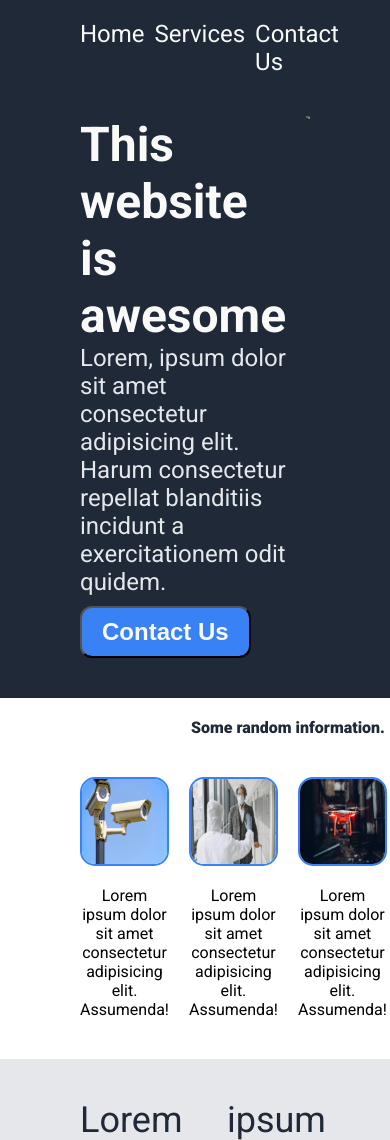
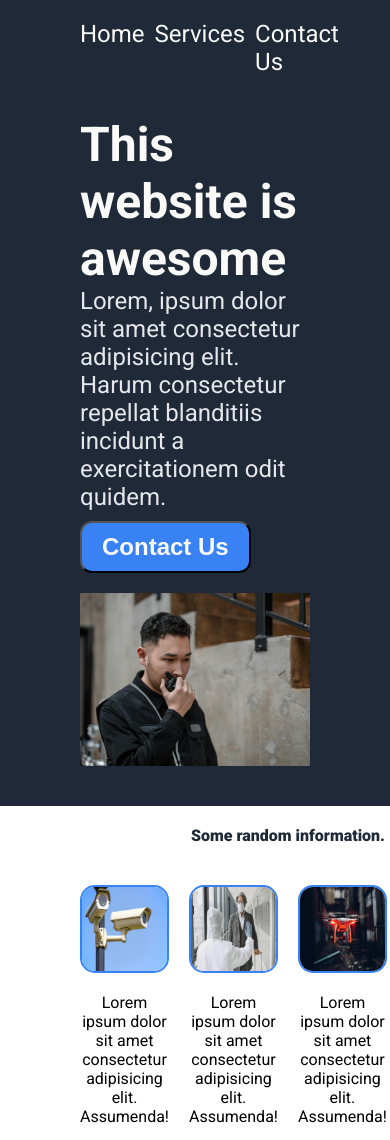
Before and after one commit to efeog49/odinproject, a plain HTML site: page Project-Landing-Page/index.html in a window 390 px wide. Shown: the top 1140 px of the page. Drawn offline with Linux system fonts and the light colour scheme.

Commit message:
responsive in progress

```diff
--- a/Project-Landing-Page/index.html
+++ b/Project-Landing-Page/index.html
@@ -21,13 +21,13 @@
     </header>
     <main class="main-wrper">
         <section class="main-section-wrper">
-            <section>
+            <section class="left-inner-main-section">
                 <h1>This website is awesome</h1>
                 <p>Lorem, ipsum dolor sit amet consectetur adipisicing elit. Harum consectetur repellat blanditiis incidunt a exercitationem odit quidem.
                 </p>
                 <button>Contact Us</button>
             </section>
-            <section>
+            <section class="right-inner-main-section">
                 <figure>
                     <img src="image/main-photo-800-600.png" alt="guard on patrol" width="800" height="600" title="security guard on patrol">
                 </figure>
--- a/Project-Landing-Page/style.css
+++ b/Project-Landing-Page/style.css
@@ -23,6 +23,7 @@
     --quote-section-font-size: 36px;
     --quote-section-font-style: light italic;
     --quote-section-txt-color: #1F2937;
+    --button-font-weight: 600;
 }
 img {
     display: block;
@@ -33,7 +34,7 @@ button {
     background: var(--button-color-call-to-action);
     color: var(--hder-logo-txt-color);
     padding: 10px 20px;
-    font-weight: var(--info-section-font-weight);
+    font-weight: var(--button-font-weight);
     font-size: var(--secondary-hder-font-size);
     border-radius: 12px;
     cursor: pointer;
@@ -76,6 +77,8 @@ body {
     display: flex;
     gap: 20px;
     justify-items: center;
+    flex-grow: 1;
+    flex-wrap: wrap;
 
 }
 .main-section-wrper h1 {
@@ -88,6 +91,14 @@ body {
     padding-bottom: 10px;
 
 }
+.left-inner-main-section {
+    flex-grow: 1;
+    flex-basis: 350px;
+}
+.right-inner-main-section {
+    flex: 1;
+    flex-basis: 400px
+}
 .card-wrper h3 {
 font-size: var(--info-section-font-weight);
 color: var(--info-section-txt-color);
@@ -98,6 +109,11 @@ text-align: center;
 }
 .card-wrper {
     padding: 20px 80px 40px;
+    display: flex;
+    flex-flow: column wrap;
+    flex-grow: 1;
+    align-items: center;
+    flex-wrap: wrap;
 }
 .services-section-wrper {
     display: flex;
@@ -127,18 +143,24 @@ text-align: center;
 }
 .contact-section-wrper {
     display: flex;
-    padding: 80px;
     justify-content: center;
     align-items: center;
+    flex-grow: 1;
+    padding: 40px 80px;
+    flex-wrap: wrap;
 
 
 }
 .inside-contact-wrper {
     background: var(--button-color-call-to-action);
     display: flex;
-    padding: 40px 80px;
     border-radius: 12px;
     color: var(--hder-logo-txt-color);
+    justify-content: space-between;
+    flex-grow: 1;
+    padding: 40px 60px;
+    flex-wrap: wrap;
+
 
 }
 .footer-wrper {
```
